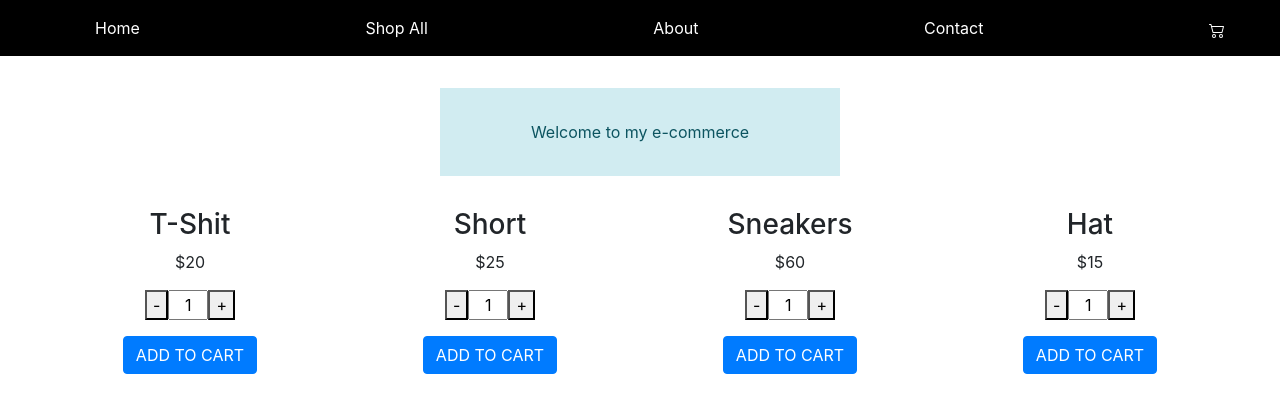
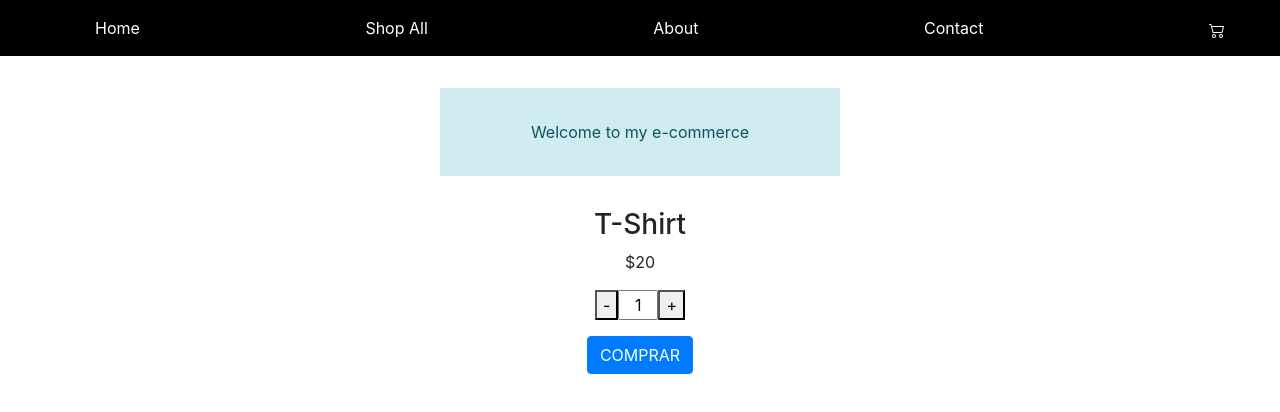
Before and after one commit to estefania-soldati/coderhouse-ReactJS, a React (Create React App) app: page / in a window 1280 px wide. Shown: the top 412 px of the page. Built offline with nearby package versions, Linux system fonts and the light colour scheme.

Commit message:
desafio clase 7: Detalle de producto

```diff
--- a/src/App.js
+++ b/src/App.js
@@ -7,6 +7,7 @@ import Home from './components/Home';
 import ItemCount from './components/ItemCount';
 import ItemList from './components/ItemList';
 import Item from './components/Item';
+import ItemDetailContainer from './components/ItemDetailContainer';
 import 'bootstrap/dist/css/bootstrap.min.css';
 import './App.css';
 
@@ -27,7 +28,7 @@ function App(){
     const serverResponse = new Promise(resolve => {
       setTimeout(() => {
         const DBProducts = [
-	        {name:"T-Shit", price:20, size:'XL'},
+	        {name:"T-Shirt", price:20, size:'XL'},
 	        {name:"Short", price:25, size:'40'},
 	        {name:"Sneakers", price:60, size:'9'},
 	        {name:"Hat", price:15, size:'M'}];
@@ -51,11 +52,7 @@ function App(){
 			<div id="home">
 				<div class="container">
 					<Home greeting="Welcome to my e-commerce" />
-					<ItemList products={products}>
-						<Item products={products}>
-							<ItemCount initial={1} min={1} max={10} onAdd={addToCart} />
-						</Item>
-					</ItemList>
+					<ItemDetailContainer />
 				</div>
 			</div>
     </>
--- a/src/components/ItemCount.js
+++ b/src/components/ItemCount.js
@@ -25,7 +25,7 @@ const ItemCount = ({initial,min,max,onAdd}) => {
 				{/*es lo mismo llamar la funcion asi cuando no tiene parametros*/}
 			  <button class="plus" aria-label="Decrease the quantity" onClick={addItem}>+</button>
 			</div>
-			<button class="btn btn-primary" onClick={()=>{onAdd(contador)}}>ADD TO CART</button>
+			<button class="btn btn-primary" onClick={()=>{onAdd(contador)}}>COMPRAR</button>
 	  </>
 	)
 
--- /dev/null
+++ b/src/components/ItemDetail.js
@@ -0,0 +1,17 @@
+import React from 'react';
+
+const Item = ({product,children}) => {
+  if(product){
+    return (<>
+			<div class="product-item col text-center">
+			  <div class="product-info">
+			    <h3>{product.name}</h3>
+			    <div class="price">${product.price}</div>
+			    {children}
+			  </div>
+			</div>
+    </>)
+  }
+}
+
+export default Item;
--- /dev/null
+++ b/src/components/ItemDetailContainer.js
@@ -0,0 +1,47 @@
+import React, { useState, useEffect } from 'react';
+import ItemDetail from './ItemDetail';
+import ItemCount from './ItemCount';
+
+  const ItemDetailContainer = ({children}) => {
+
+    const [item, updateItem] = useState();
+
+    const getItem = () => {
+      const serverResponse = new Promise(resolve => {
+        setTimeout(() => {
+          const DBItem = {name:"T-Shirt", price:20, size:'XL'};
+          resolve(DBItem);
+        }, 3000);
+      });
+      serverResponse.then(response => {
+        updateItem(response);
+      });
+    };
+
+    const addToCart = (itemCount) => {
+      alert(`${itemCount} item/s added to cart`);
+    };
+
+    useEffect(() => {
+      getItem();
+      return () => { console.log("ItemDetailContainer updated"); };
+    },[]);
+
+    if(!item){
+      return (<>
+        <div class="loader-container text-center">
+          <img src='loading.gif' alt='loading' class='loading-gif'></img>;
+        </div>
+      </>)
+
+    }else{
+      return <div class="products-grid row">
+        <ItemDetail product={item}>
+          <ItemCount initial={1} min={1} max={10} onAdd={addToCart} />
+        </ItemDetail>
+      </div>
+    }
+
+};
+
+export default ItemDetailContainer;
--- a/src/components/MenuItem.js
+++ b/src/components/MenuItem.js
@@ -3,7 +3,7 @@ import React from 'react';
 const Menu = ({url, text}) => {
 	return(
       <li>
-      	<a href="{url}">{text}</a>
+      	<a href={url}>{text}</a>
       </li>
 		)
 }
```
